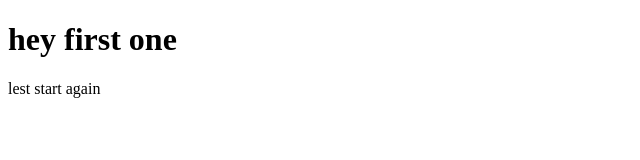
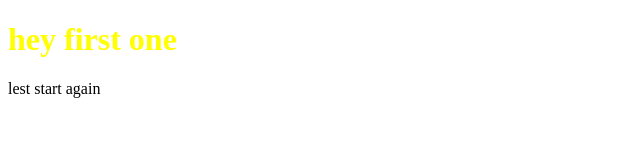
Before and after one commit to Sogandfrn/secondone, a plain HTML site: page index.html in a window 1280 px wide. Shown: the whole page, without its empty margins (0-640 px from the left). Drawn offline with Linux system fonts and the light colour scheme.

Commit message:
style changing

```diff
--- a/index.html
+++ b/index.html
@@ -4,6 +4,11 @@
     <meta charset="UTF-8" />
     <meta name="viewport" content="width=device-width, initial-scale=1.0" />
     <title>Document</title>
+    <style>
+      h1 {
+        color: yellow;
+      }
+    </style>
   </head>
   <body>
     <h1>hey first one</h1>
```
